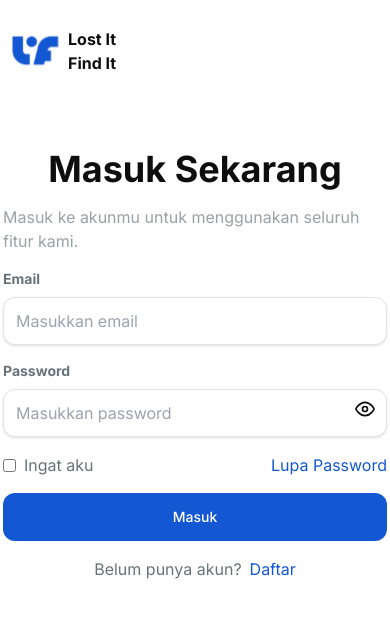
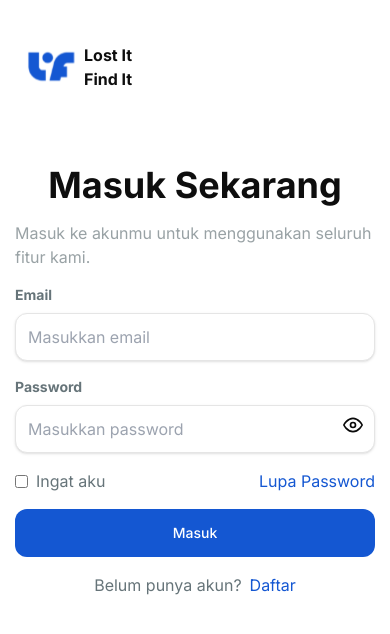
Before and after one commit to saaip7/PAW_TA_lostit-findit, a Next.js app in the folder client/: page /login in a window 390 px wide. Shown: the top 634 px of the page. Built offline with nearby package versions, Linux system fonts and the light colour scheme; no server answers.

Commit message:
fix: responsive mx login page

```diff
--- a/client/src/app/login/page.tsx
+++ b/client/src/app/login/page.tsx
@@ -80,7 +80,7 @@ const Login: React.FC = () => {
     return (
         <div className="flex flex-col md:grid grid-cols-[45%_55%] gap-4 mx-auto min-h-screen bg-white w-[100%]">
             <div className="h-1/2 flex flex-col">
-            <div className="self-start">
+            <div className="self-start ml-4 mt-4">
                 <div className="mb-16">
                     <Logo />
                 </div>
@@ -89,10 +89,10 @@ const Login: React.FC = () => {
                 <div className="text-black font-bold text-center text-4xl">
                     Masuk Sekarang
                 </div>
-                <div className="text-md font-regular text-gray">
+                <div className="text-md font-regular text-gray mx-3">
                     Masuk ke akunmu untuk menggunakan seluruh fitur kami.
                 </div>
-                <form onSubmit={handleSubmit} className="space-y-4">
+                <form onSubmit={handleSubmit} className="space-y-4 mx-3">
                     <CustomTextBox
                         label="Email"
                         type="email"
```
